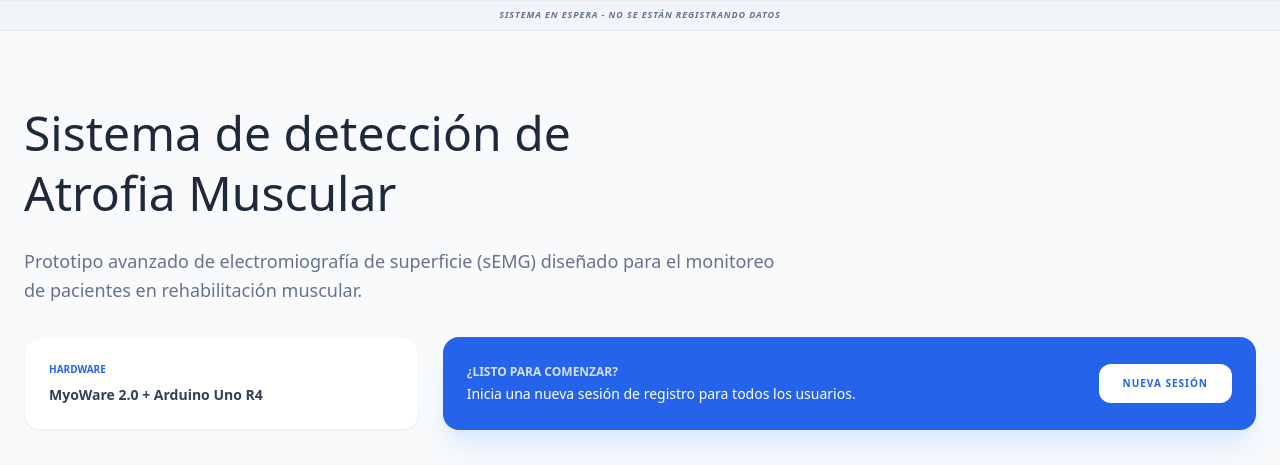
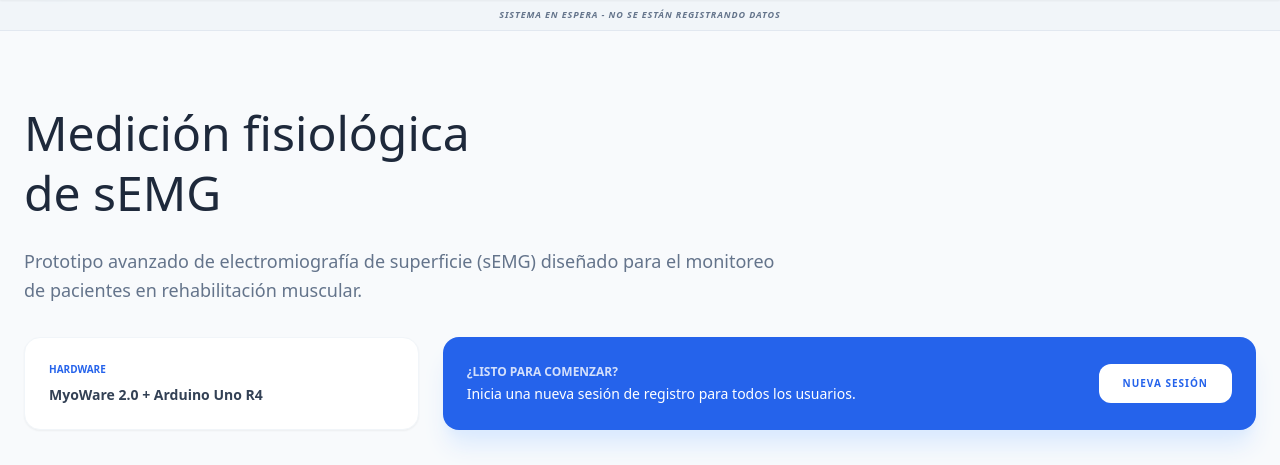
Before and after one commit to valeriasamano/semg_bioinstrudigital, a Flask app: page / in a window 1280 px wide. Shown: the part 73-538 px from the top of the page. Run offline with Flask 3, Linux system fonts and the light colour scheme; the visitor is signed in with stand-in values (Sample User, id 1); some libraries are stand-ins or nearby versions.

Commit message:
Update index.html

```diff
--- a/templates/index.html
+++ b/templates/index.html
@@ -31,7 +31,7 @@
 
         <div id="vista-info" class="py-12 space-y-8">
             <div class="max-w-3xl">
-                <h2 class="text-5xl font-light text-slate-800 leading-tight mb-6">Sistema de detección de <br><strong>Atrofia Muscular</strong></h2>
+                <h2 class="text-5xl font-light text-slate-800 leading-tight mb-6">Medición fisiológica <br><strong> de sEMG </strong></h2>
                 <p class="text-slate-500 text-lg leading-relaxed">
                     Prototipo avanzado de electromiografía de superficie (sEMG) diseñado para el monitoreo de pacientes en rehabilitación muscular.
                 </p>
```
